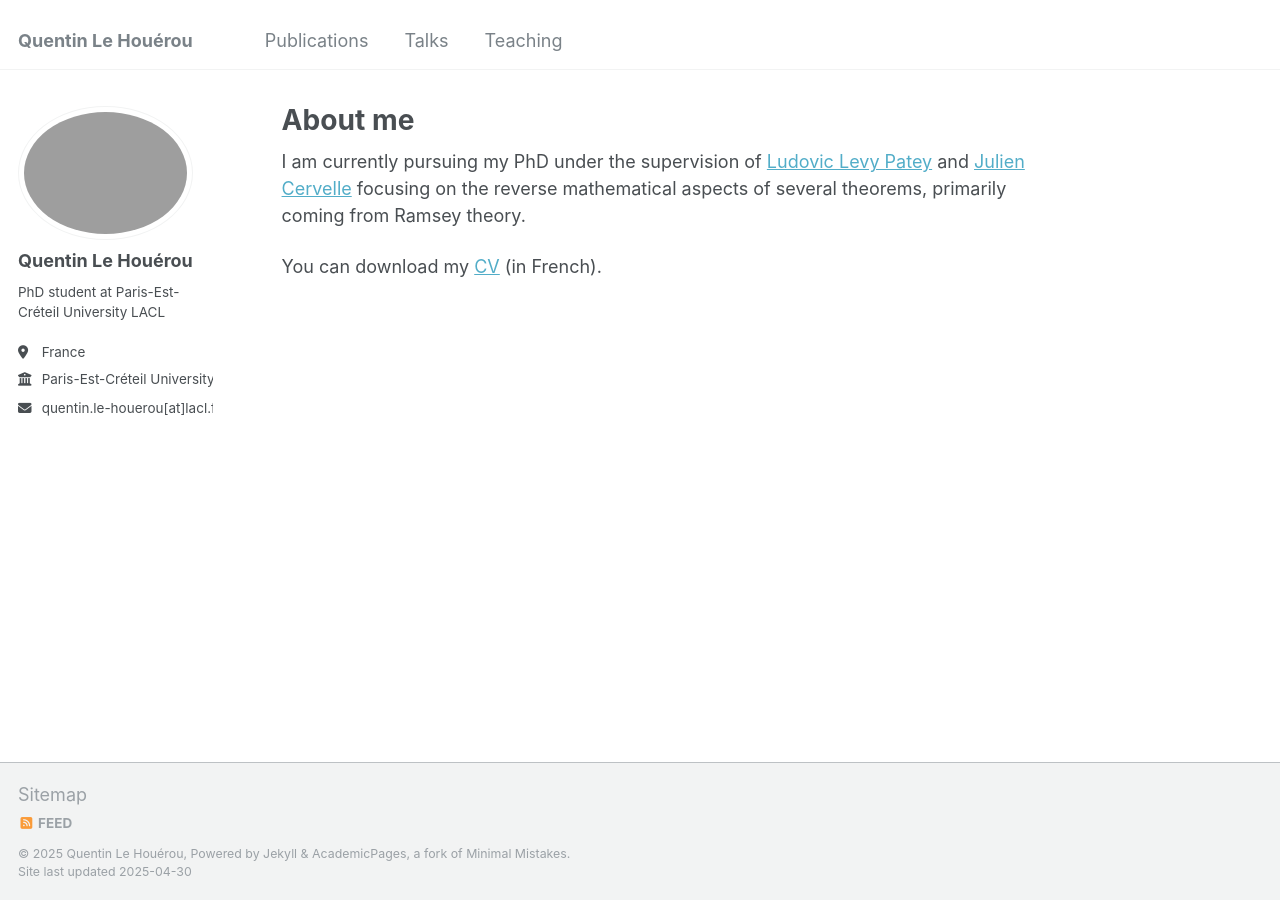
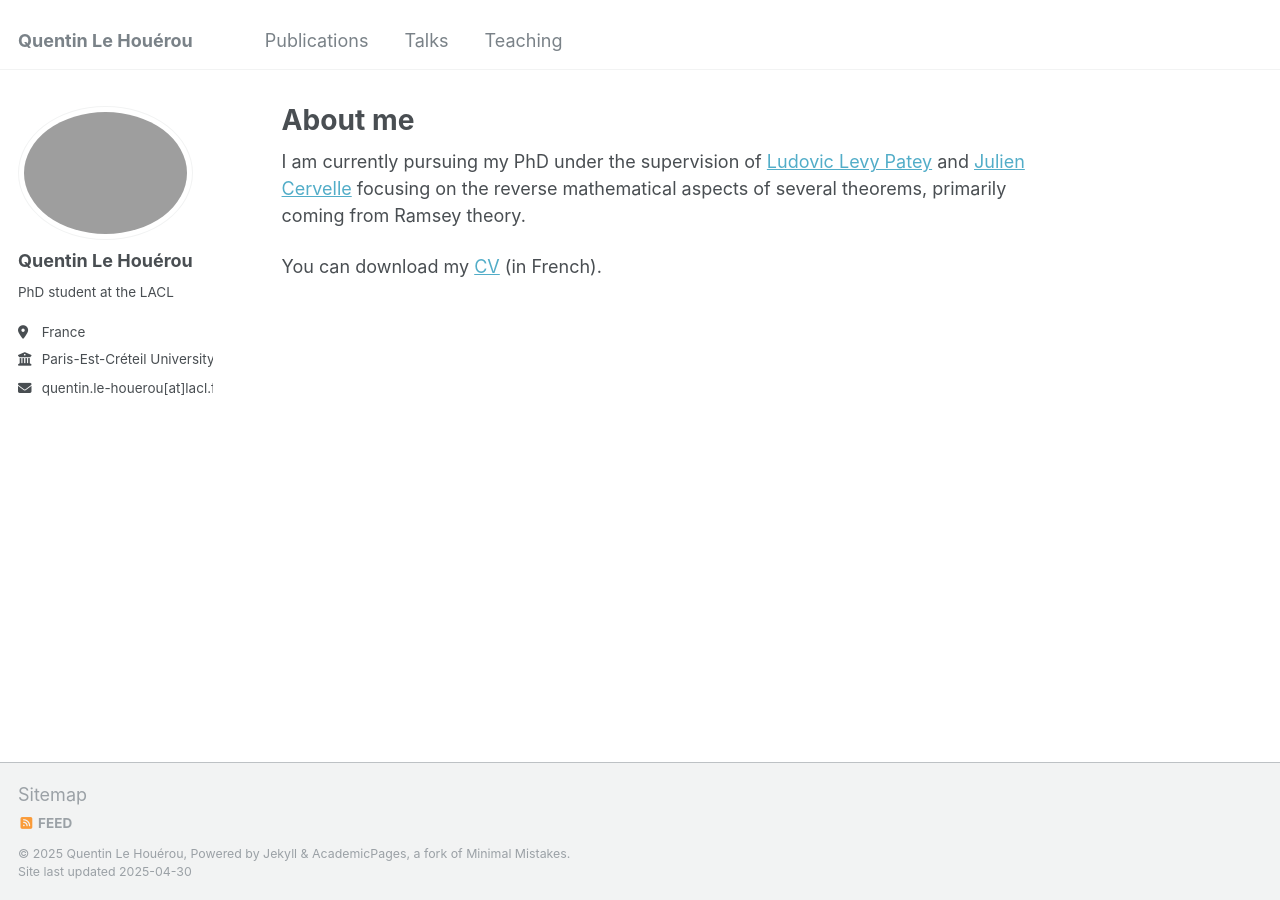
Before and after one commit to QuentinLH/quentinlh.github.io, a Jekyll site: the page built from _pages/about.md, in a window 1280 px wide. Built offline with Jekyll 4.4.1, drawn with Linux system fonts in a browser that asks for light colours.

Commit message:
update affiliation

```diff
--- a/_config.yml
+++ b/_config.yml
@@ -24,7 +24,7 @@ author:
   avatar           : "profile.png"
   name             : "Quentin Le Houérou"
   pronouns         : # example: "she/her"
-  bio              : "PhD student at Paris-Est-Créteil University \n LACL"
+  bio              : "PhD student at the LACL"
   location         : "France"
   employer         : "Paris-Est-Créteil University"
   uri              : # URL
```
